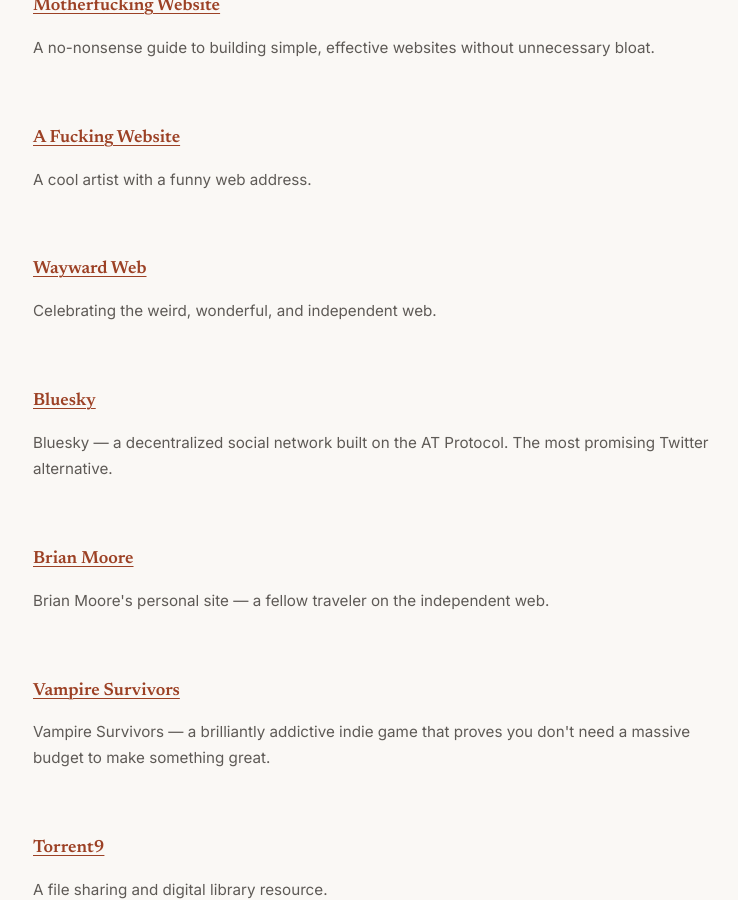
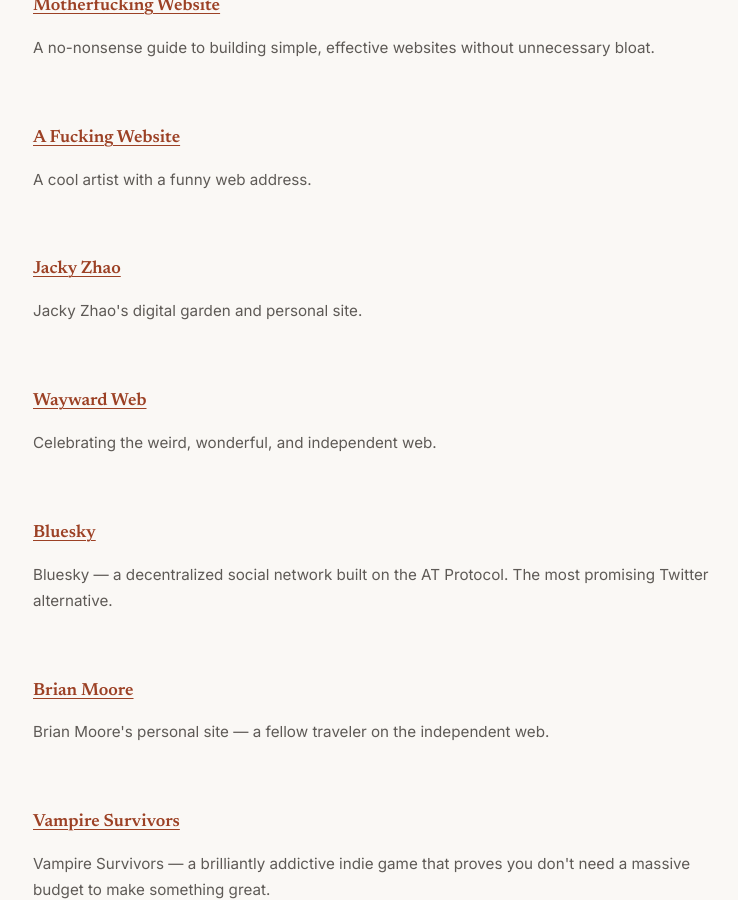
Before and after one commit to Shayshoon/Shayshoon.github.io, a Jekyll site: the page links/index.html, which Jekyll copies as it is, in a window 1280 px wide and 900 px high, scrolled down 4542 px. Shown: the whole window, without its empty margins (265-1003 px from the left). Built offline with Jekyll 4.4.1, drawn with Linux system fonts in a browser that asks for light colours.

Commit message:
add link

```diff
--- a/links/index.html
+++ b/links/index.html
@@ -178,6 +178,10 @@
           <p>A cool artist with a funny web address.</p>
         </div>
         <div class="link-entry">
+          <h3><a href="https://jzhao.xyz/" target="_blank" rel="noopener">Jacky Zhao</a></h3>
+          <p>Jacky Zhao's digital garden and personal site.</p>
+        </div>
+        <div class="link-entry">
           <h3><a href="https://waywardweb.org/" target="_blank" rel="noopener">Wayward Web</a></h3>
           <p>Celebrating the weird, wonderful, and independent web.</p>
         </div>
```
